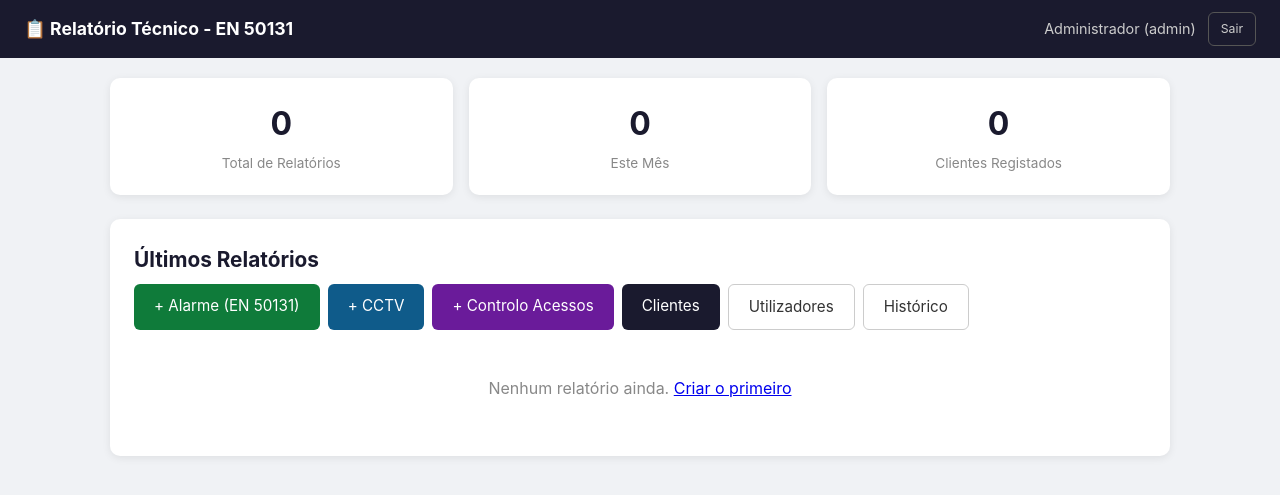
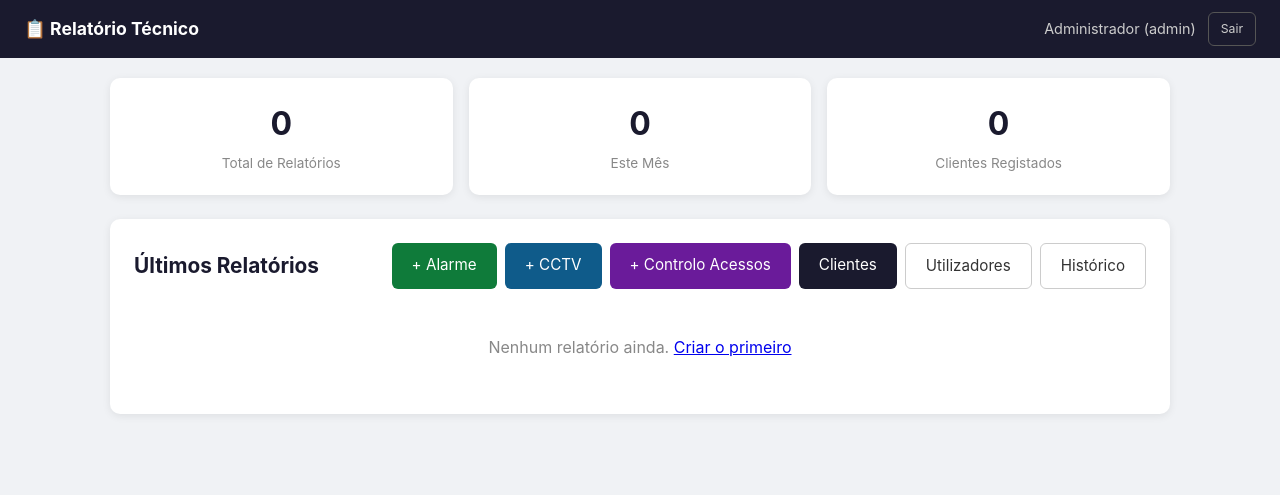
Before and after one commit to s0ilm4n/relatorio_tecnico, a PHP site: page /dashboard.php in a window 1280 px wide. Shown: the top 495 px of the page. Run offline with PHP 8.4, Linux system fonts and the light colour scheme; a user stored in the database is signed in; data comes from the database, SQL or seed files in the repository; data that the repository does not hold is empty.

Commit message:
refactor: remove EN 50131 do titulo e menu

```diff
--- a/config/database.php
+++ b/config/database.php
@@ -5,7 +5,7 @@ define('DB_USER', 'ngenhoca_relatorio');
 define('DB_PASS', 'iGXybti0tF45M32t');
 define('DB_NAME', 'ngenhoca_relatorio');
 
-define('APP_NAME', 'Relatório Técnico - EN 50131');
+define('APP_NAME', 'Relatório Técnico');
 define('APP_URL', 'https://drengenhocas.com/relatorio_tecnico');
 
 function getDB() {
--- a/dashboard.php
+++ b/dashboard.php
@@ -33,7 +33,7 @@ require_once __DIR__ . '/includes/header.php';
     <div style="display:flex;justify-content:space-between;align-items:center;margin-bottom:16px;flex-wrap:wrap;gap:8px;">
         <h2 style="border:none;margin:0;padding:0;">Últimos Relatórios</h2>
         <div style="display:flex;gap:8px;flex-wrap:wrap;">
-            <a href="novo_relatorio.php" class="btn btn-success">+ Alarme (EN 50131)</a>
+            <a href="novo_relatorio.php" class="btn btn-success">+ Alarme</a>
             <a href="novo_relatorio_cctv.php" class="btn btn-success" style="background:#0f5b8a;">+ CCTV</a>
             <a href="novo_relatorio_acessos.php" class="btn btn-success" style="background:#6a1b9a;">+ Controlo Acessos</a>
             <?php if (isAdmin()): ?>
```
